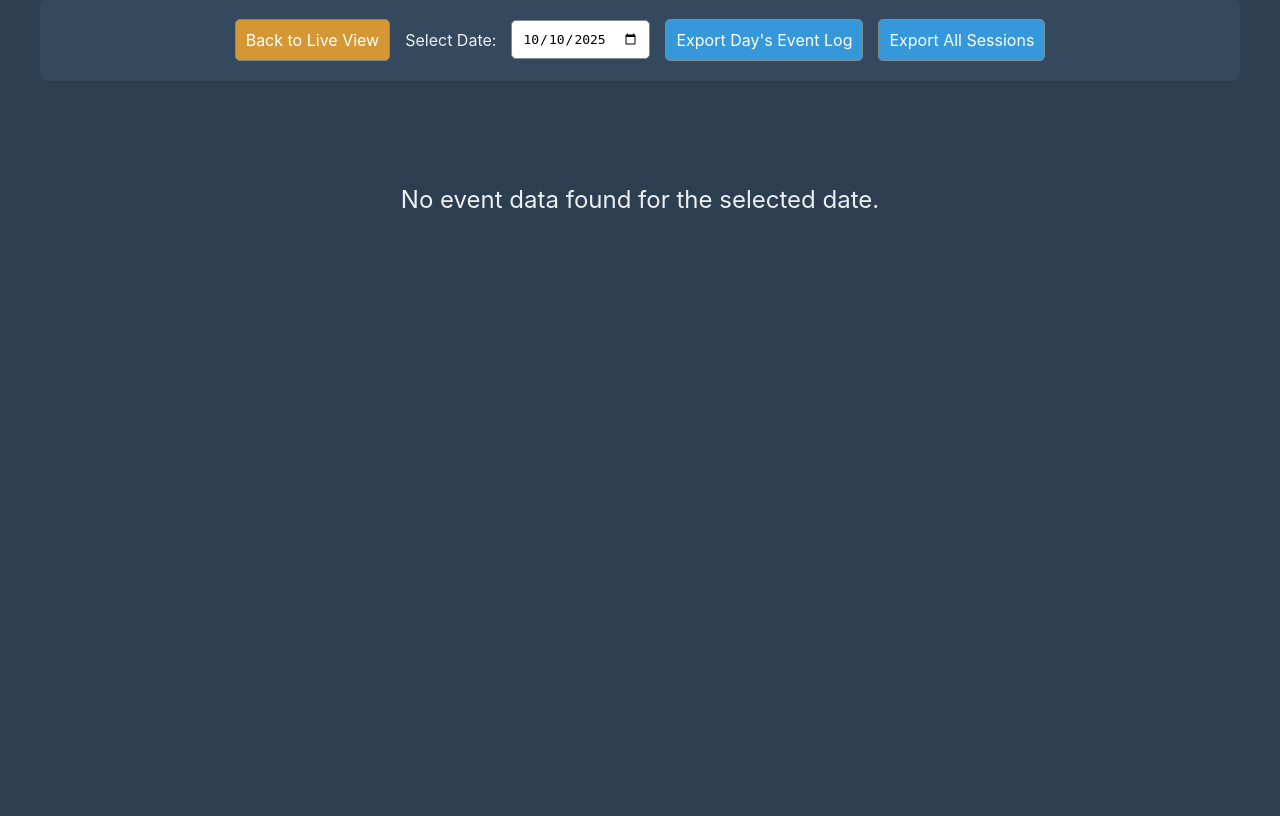
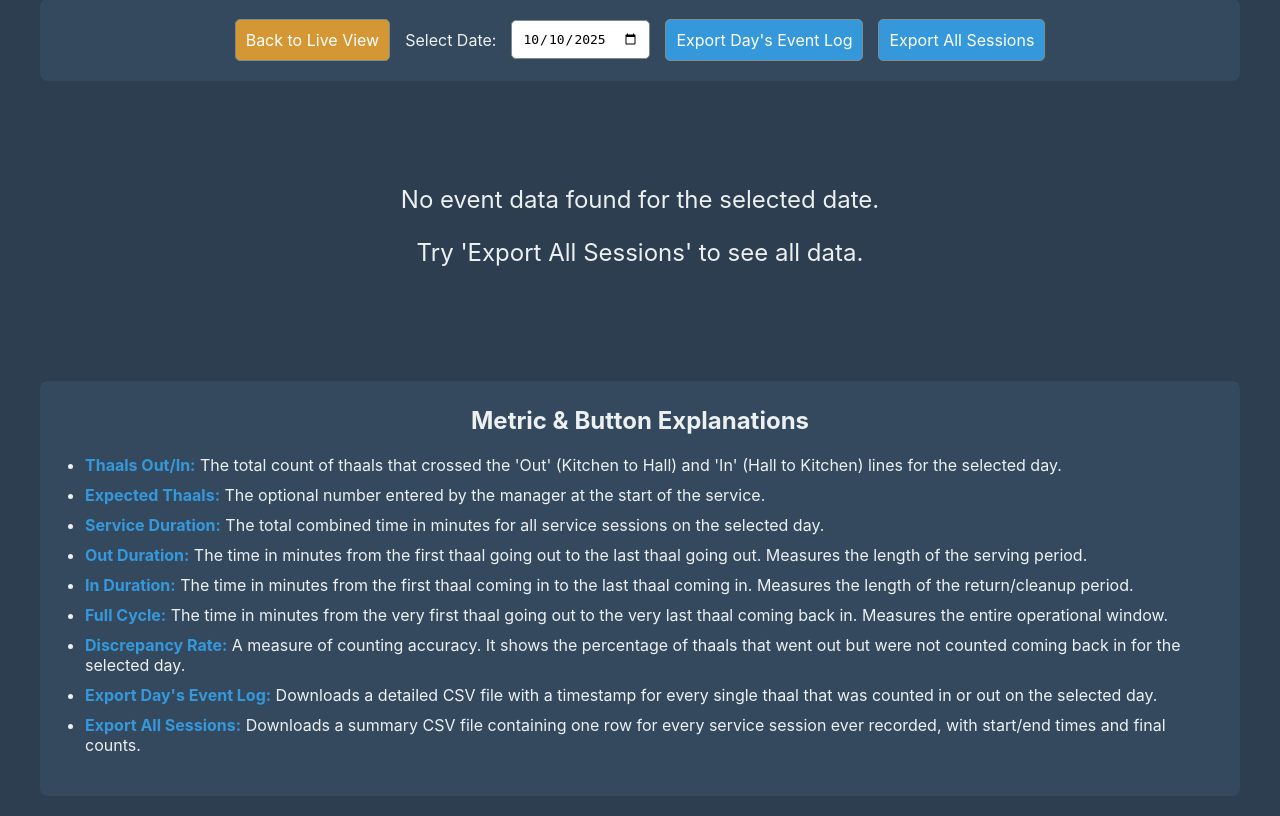
Before and after one commit to Aamirkm/kitchen-cv, a Flask app: page /dashboard in a window 1280 px wide. Shown: the part 103-919 px from the top of the page. Before the commit the page ends 311 px from the top, so only its background shows below. Run offline with Flask 3, Linux system fonts and the light colour scheme; data comes from the database, SQL or seed files in the repository; parts of the project's set-up code (start-up, migrations or seed data) failed here and were passed over.

Commit message:
adding metric explanation

```diff
--- a/templates/dashboard.html
+++ b/templates/dashboard.html
@@ -82,13 +82,33 @@
             border-radius: 8px;
             margin-bottom: 20px;
             position: relative;
-            /* --- FIX: Removed aspect-ratio and height to let Chart.js control the size --- */
         }
         #no-data-message {
             text-align: center;
             font-size: 1.5em;
             padding: 50px;
             display: none;
+        }
+        /* --- NEW: Notes Section Styling --- */
+        .notes-section {
+            background-color: #34495e;
+            padding: 25px;
+            border-radius: 8px;
+            margin-top: 40px;
+            text-align: left;
+        }
+        .notes-section h2 {
+            margin-top: 0;
+            text-align: center;
+        }
+        .notes-section ul {
+            padding-left: 20px;
+        }
+        .notes-section li {
+            margin-bottom: 10px;
+        }
+        .notes-section strong {
+            color: #3498db;
         }
     </style>
 </head>
@@ -107,11 +127,11 @@
         <div id="dashboard-content">
             <div class="metrics">
                 <div class="metric-card">
-                    <h2>Total Thaals Out</h2>
+                    <h2>Thaals Out</h2>
                     <p id="total-out">--</p>
                 </div>
                 <div class="metric-card">
-                    <h2>Total Thaals In</h2>
+                    <h2>Thaals In</h2>
                     <p id="total-in">--</p>
                 </div>
                  <div class="metric-card">
@@ -123,11 +143,11 @@
                     <p id="total-duration">--</p>
                 </div>
                 <div class="metric-card">
-                    <h2>Serving Duration</h2>
+                    <h2>Out Duration</h2>
                     <p id="serving-duration">--</p>
                 </div>
                 <div class="metric-card">
-                    <h2>Return Duration</h2>
+                    <h2>In Duration</h2>
                     <p id="returning-duration">--</p>
                 </div>
                  <div class="metric-card">
@@ -153,6 +173,23 @@
 
         <div id="no-data-message">
             <p>No event data found for the selected date.</p>
+            <p>Try 'Export All Sessions' to see all data.</p>
+        </div>
+
+        <!-- --- NEW: Notes Section --- -->
+        <div class="notes-section">
+            <h2>Metric & Button Explanations</h2>
+            <ul>
+                <li><strong>Thaals Out/In:</strong> The total count of thaals that crossed the 'Out' (Kitchen to Hall) and 'In' (Hall to Kitchen) lines for the selected day.</li>
+                <li><strong>Expected Thaals:</strong> The optional number entered by the manager at the start of the service.</li>
+                <li><strong>Service Duration:</strong> The total combined time in minutes for all service sessions on the selected day.</li>
+                <li><strong>Out Duration:</strong> The time in minutes from the first thaal going out to the last thaal going out. Measures the length of the serving period.</li>
+                <li><strong>In Duration:</strong> The time in minutes from the first thaal coming in to the last thaal coming in. Measures the length of the return/cleanup period.</li>
+                <li><strong>Full Cycle:</strong> The time in minutes from the very first thaal going out to the very last thaal coming back in. Measures the entire operational window.</li>
+                <li><strong>Discrepancy Rate:</strong> A measure of counting accuracy. It shows the percentage of thaals that went out but were not counted coming back in for the selected day.</li>
+                <li><strong>Export Day's Event Log:</strong> Downloads a detailed CSV file with a timestamp for every single thaal that was counted in or out on the selected day.</li>
+                <li><strong>Export All Sessions:</strong> Downloads a summary CSV file containing one row for every service session ever recorded, with start/end times and final counts.</li>
+            </ul>
         </div>
     </div>
 
@@ -198,7 +235,6 @@
                     legend: { labels: { color: '#ecf0f1' } }
                 },
                 responsive: true,
-                // --- FIX: Let Chart.js handle the aspect ratio by default ---
                 maintainAspectRatio: true
             };
 
```
